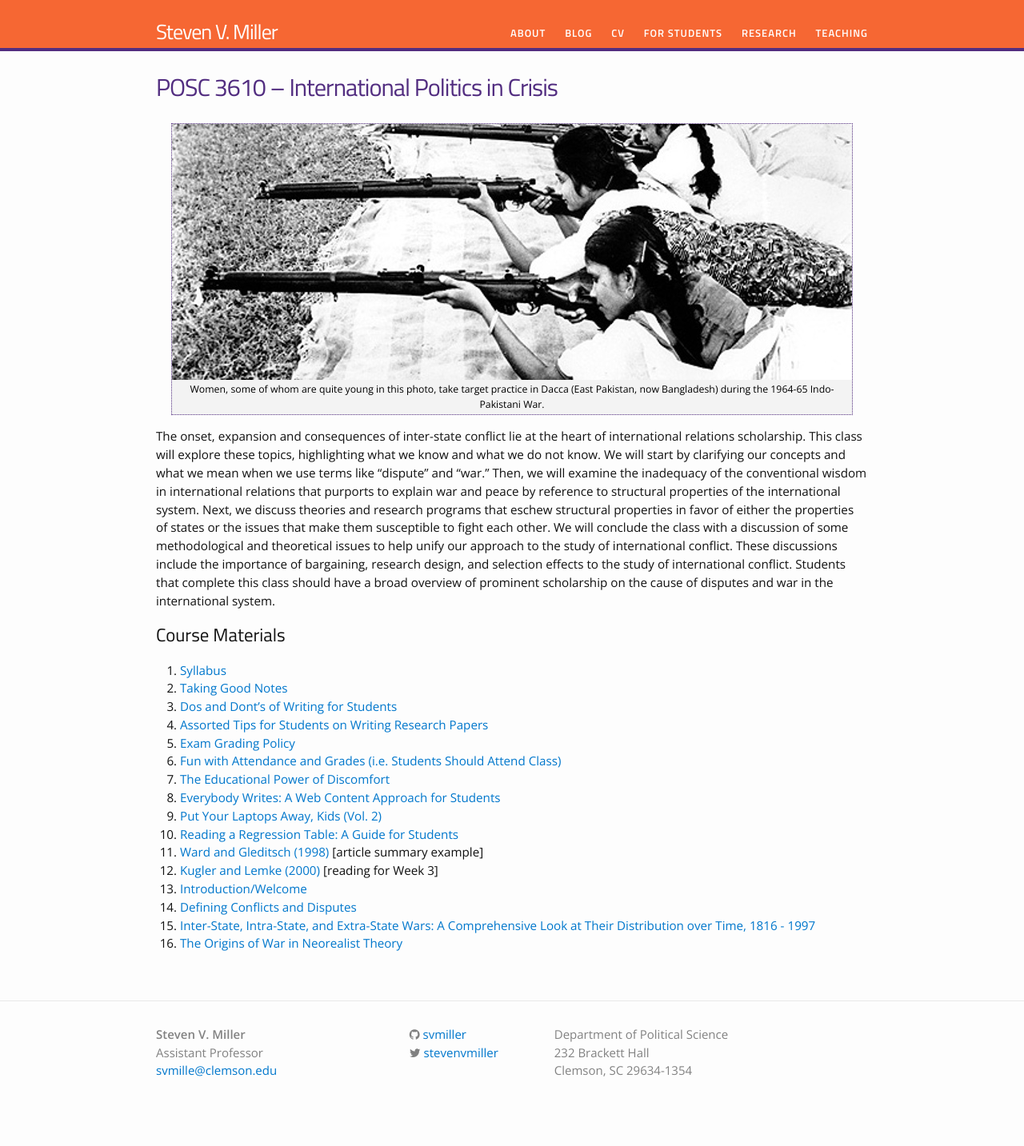
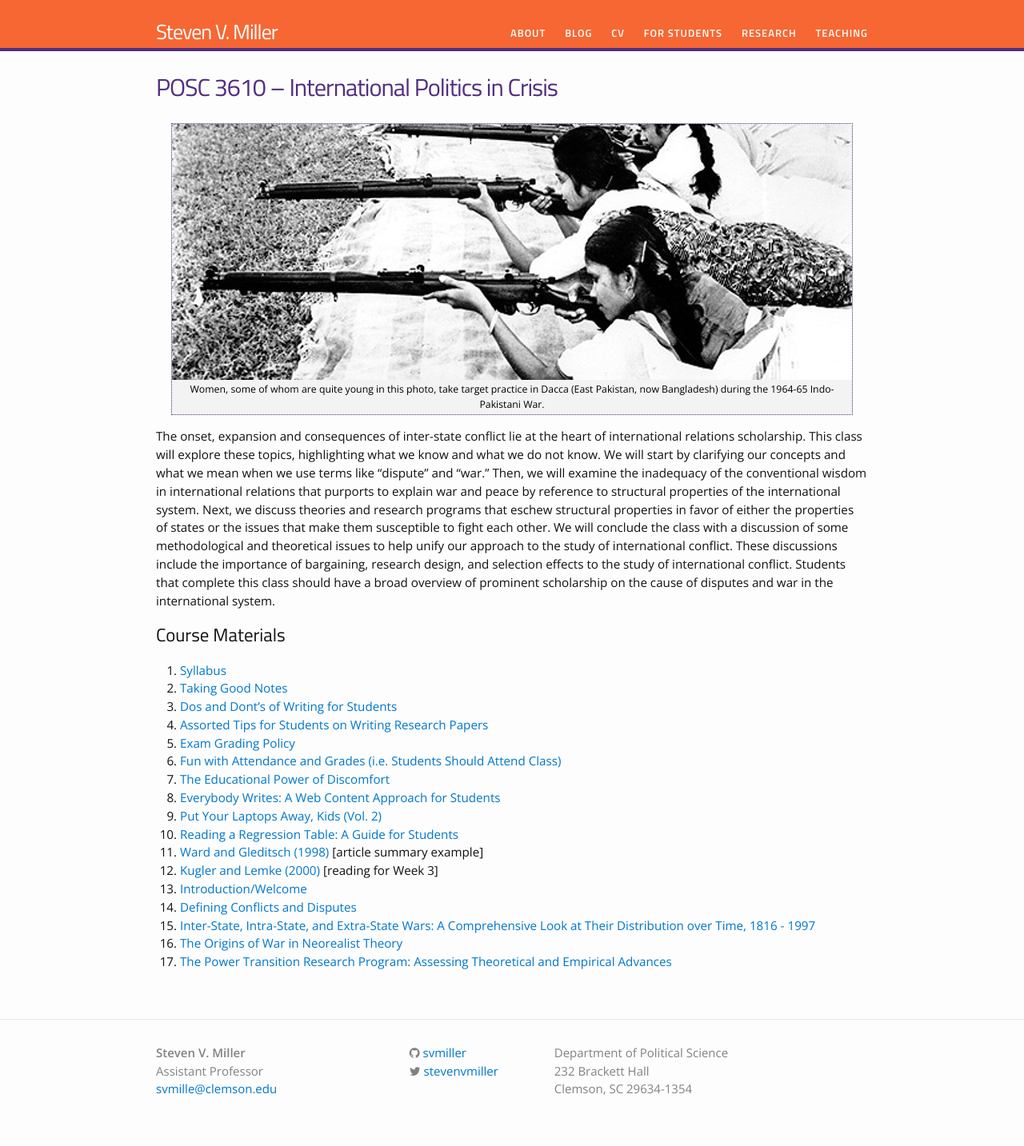
Before and after one commit to svmiller/svmiller.github.io, a Jekyll site: the page built from teaching/posc-3610.md, in a window 1280 px wide. Shown: the whole page at 80% size. Built offline with Jekyll 4.4.1, drawn with Linux system fonts in a browser that asks for light colours; nearby versions of some CDN libraries; some web fonts are replaced; before the commit the page ends 1410 px from its top, so only the background shows below that.

Commit message:
add lectures 01.26.2017

```diff
--- a/teaching/posc-3610.md
+++ b/teaching/posc-3610.md
@@ -26,3 +26,4 @@ The onset, expansion and consequences of inter-state conflict lie at the heart o
 14. [Defining Conflicts and Disputes](https://www.dropbox.com/s/vkhb32fk40aa559/posc3610-lecture-defining-conflict-disputes.pdf?dl=0)
 15. [Inter-State, Intra-State, and Extra-State Wars: A Comprehensive Look at Their Distribution over Time, 1816 - 1997](https://www.dropbox.com/s/s6mhw9cqai0uf1c/posc3610-lecture-sarkeesetal2003isis.pdf?dl=0)
 16. [The Origins of War in Neorealist Theory](https://www.dropbox.com/s/fhxaif1mvmjyyrv/posc3610-lecture-waltz1988ownt.pdf?dl=0)
+17. [The Power Transition Research Program: Assessing Theoretical and Empirical Advances](https://dl.dropboxusercontent.com/s/wxyxg0giakuwowv/posc3610-lecture-kuglerlemke2000ptrp.html?dl=0)
```
Also changed, not shown: teaching/posc-3410.md (+1 -0 lines).
